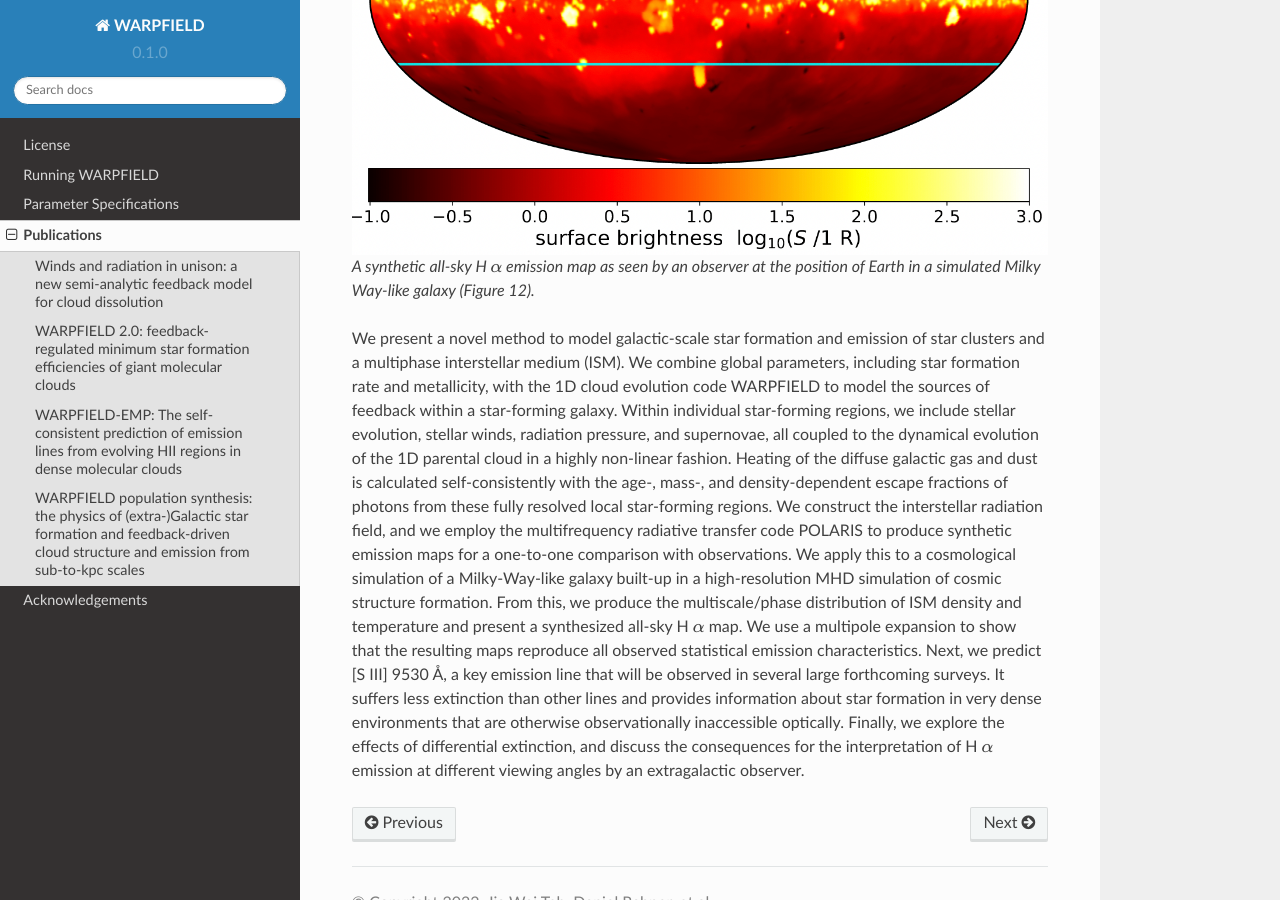
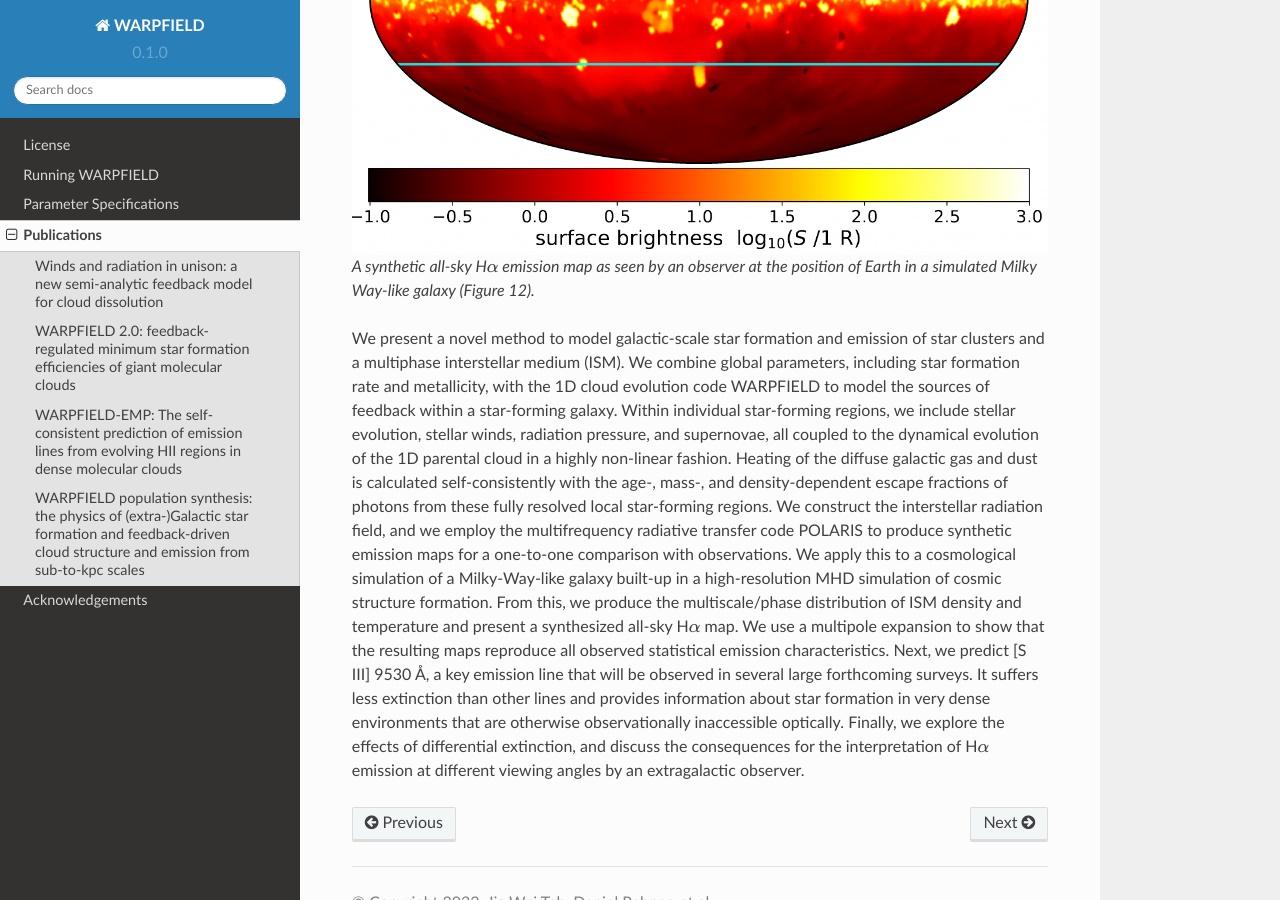
Before and after one commit to JiaWeiTeh/warpfield3, a Sphinx documentation site: the page built from docs/source/publications.rst, in a window 1280 px wide and 900 px high, scrolled down 3570 px. Built offline with Sphinx 7.4.7 and the Read the Docs theme 2.0.0, drawn with Linux system fonts in a browser that asks for light colours.

Commit message:
Minor updates.

```diff
--- a/docs/source/acknowledgements.rst
+++ b/docs/source/acknowledgements.rst
@@ -7,6 +7,7 @@ Acknowledgements
 
 We gratefully acknowledge the following people who have contributed to WARPFIELD3:
 
+    * Jia Wei Teh: the primary author of WARPFIELD3.
     * Daniel Rahner: the primary author of WARPFIELD1 and WARPFIELD2.
     * Eric Pellegrini
     * Moritz Sturm: contributed to the development of cloud density profiles.
--- a/docs/source/publications.rst
+++ b/docs/source/publications.rst
@@ -101,7 +101,7 @@ Pellegrini, Eric W.; Reissl, Stefan; Rahner, Daniel; Klessen, Ralf S.; Glover, S
 
 .. figure:: ../figs/warpfieldpop.png
 
-    A synthetic all-sky H :math:`\alpha` emission map as seen by an observer at the position of Earth in a simulated Milky Way-like galaxy (Figure 12).
+    A synthetic all-sky H\ :math:`\alpha` emission map as seen by an observer at the position of Earth in a simulated Milky Way-like galaxy (Figure 12).
 
 We present a novel method to model galactic-scale star formation and emission of star clusters and a
 multiphase interstellar medium (ISM). We combine global parameters, including star formation rate and metallicity,
@@ -113,9 +113,9 @@ escape fractions of photons from these fully resolved local star-forming regions
 field, and we employ the multifrequency radiative transfer code POLARIS to produce synthetic emission maps for a
 one-to-one comparison with observations. We apply this to a cosmological simulation of a Milky-Way-like
 galaxy built-up in a high-resolution MHD simulation of cosmic structure formation. From this, we produce the
-multiscale/phase distribution of ISM density and temperature and present a synthesized all-sky H :math:`\alpha` map.
+multiscale/phase distribution of ISM density and temperature and present a synthesized all-sky H\ :math:`\alpha` map.
 We use a multipole expansion to show that the resulting maps reproduce all observed statistical emission characteristics.
 Next, we predict [S III] 9530 Å, a key emission line that will be observed in several large forthcoming surveys. It
 suffers less extinction than other lines and provides information about star formation in very dense environments
 that are otherwise observationally inaccessible optically. Finally, we explore the effects of differential extinction,
-and discuss the consequences for the interpretation of H :math:`\alpha` emission at different viewing angles by an extragalactic observer.
+and discuss the consequences for the interpretation of H\ :math:`\alpha` emission at different viewing angles by an extragalactic observer.
```
Also changed, not shown: README.md (+1 -1 lines), 8 other files.
